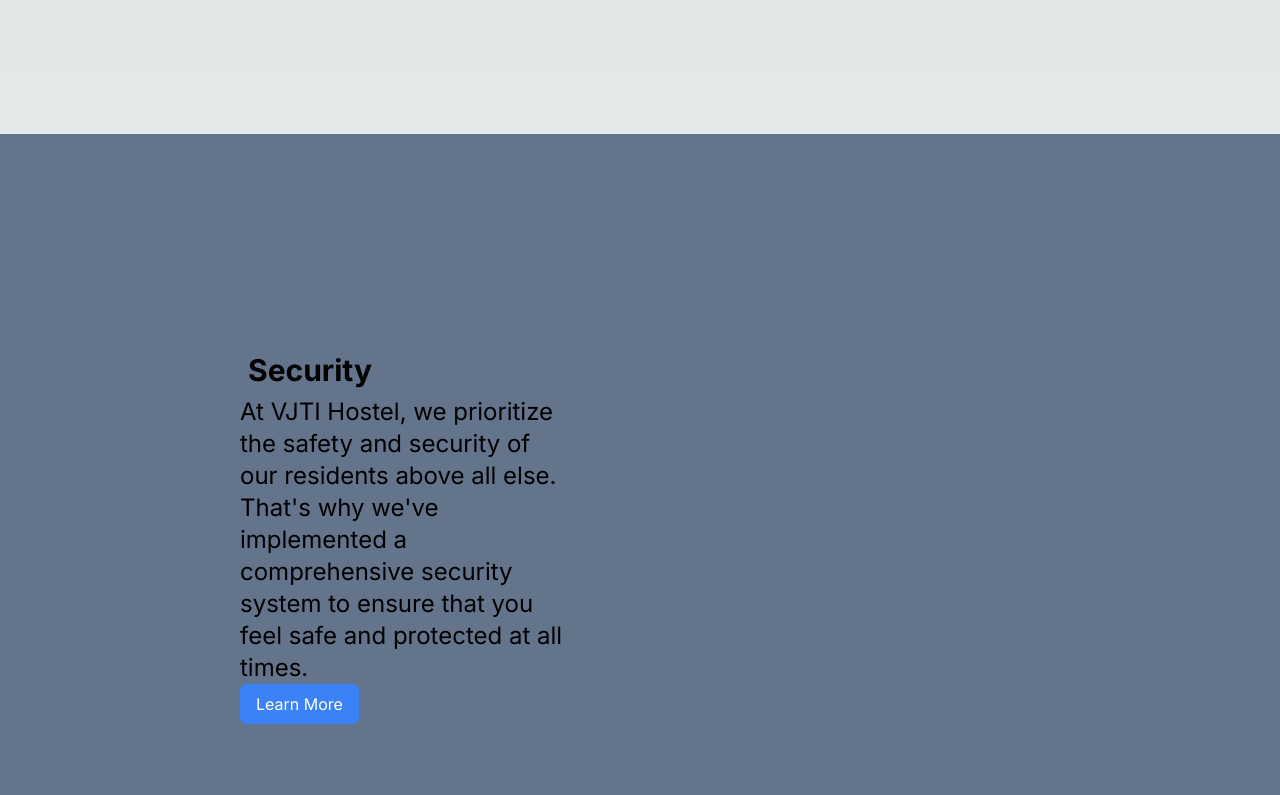
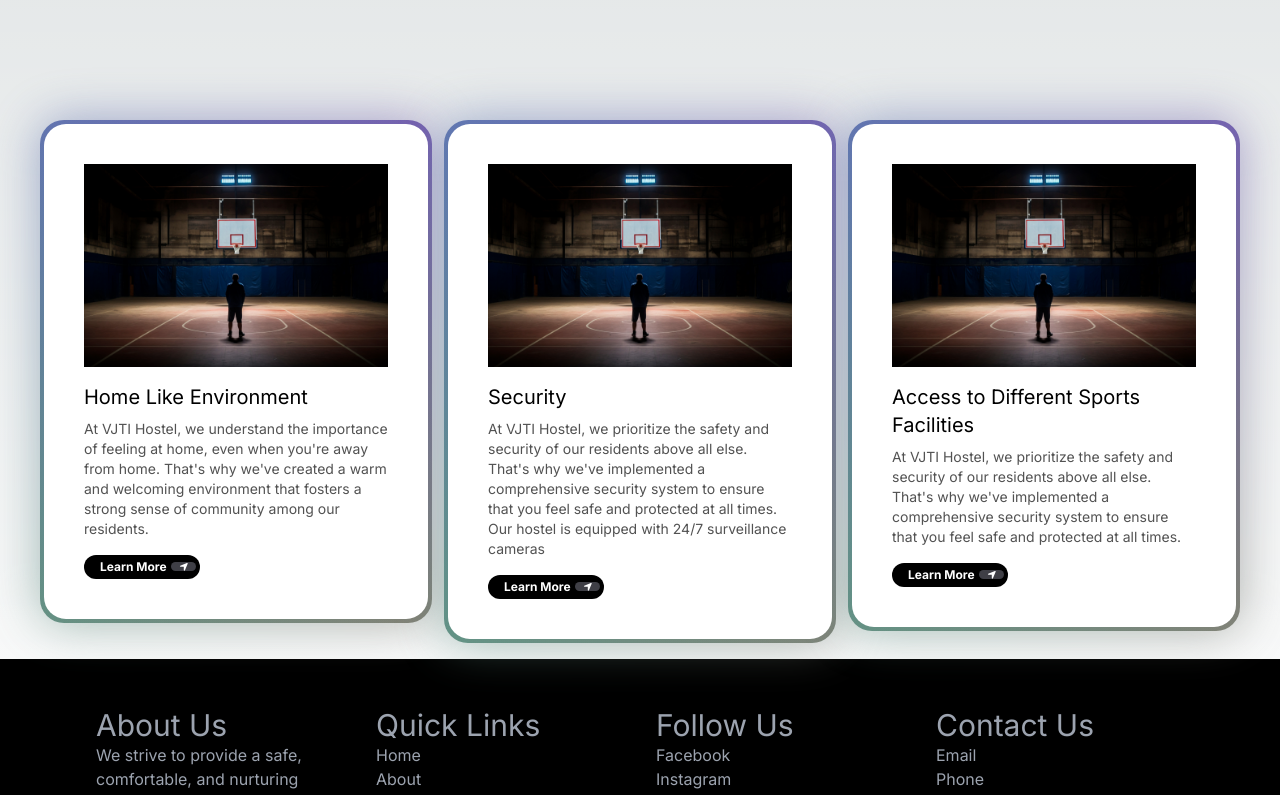
Before and after one commit to yadnyeshdande/fyp-scratch, a Next.js app: page /Facilities in a window 1280 px wide. Shown: the part 560-1355 px from the top of the page. Built offline with nearby package versions, Linux system fonts and the light colour scheme; what @designbycode/tailwindcss-text-stroke would draw is missing.

Commit message:
Facility page grow box

```diff
--- a/package.json
+++ b/package.json
@@ -15,6 +15,7 @@
     "next": "14.2.2",
     "react": "^18",
     "react-dom": "^18",
+    "react-icons": "^5.1.0",
     "sheryjs": "^1.0.0-beta.0.1.7",
     "tailwind-merge": "^2.3.0"
   },
--- a/src/app/Facilities/page.tsx
+++ b/src/app/Facilities/page.tsx
@@ -1,3 +1,4 @@
+import FacilityBox from '@/components/FacilityBox'
 import Link from 'next/link'
 import React from 'react'
 
@@ -16,7 +17,8 @@
               At VJTI Hostel, we believe in promoting a healthy and active lifestyle for our residents. That's why we offer access to a wide range of sports facilities, gyms, and grounds/courts, ensuring that you have ample opportunities to engage in physical activities and stay fit.
             </p>
         </div>
-        <div className='fimages width-full px-60 py-10 border-spacing-2 border-red-300 bg-slate-500 h-screen mt-3.5 flex justify-between '>
+        <FacilityBox />
+        {/* <div className='fimages width-full px-60 py-10 border-spacing-2 border-red-300 bg-slate-500 h-screen mt-3.5 flex justify-between '>
 
             <div className='fleft w-5/12 h-full border-1px-solid-blue overflow-auto'>
               <div className="fleftelm w-full h-full flex flex-col justify-center">
@@ -39,10 +41,10 @@
             <div className='fright  h-full flex items-center justify-end'>
               <div className='images w-11/12 h-full flex bg-zinc-950 items-start'></div>
             </div>
-            {/* <div className='fright  h-full flex items-center justify-end'>
+            <div className='fright  h-full flex items-center justify-end'>
               <div className='images w-11/12 h-full flex bg-white items-start'></div>
-            </div> */}
-        </div>
+            </div>
+        </div> */}
     </div>
   )
 }
--- a/src/app/layout.tsx
+++ b/src/app/layout.tsx
@@ -3,6 +3,7 @@
 import "./globals.css";
 import Navbar from "@/components/Navbar";
 import Footer from "@/components/Footer";
+import Script from "next/script";
 
 const inter = Inter({ subsets: ["latin"] });
 
--- /dev/null
+++ b/src/app/script.js
@@ -0,0 +1,9 @@
+const Shery  = require("sheryjs");
+
+
+Shery.mouseFollower({
+    //Parameters are optional.
+    skew: true,
+    ease: "cubic-bezier(0.23, 1, 0.320, 1)",
+    duration: 1,
+  });
--- /dev/null
+++ b/src/components/FacilityBox.tsx
@@ -0,0 +1,104 @@
+'use client';
+import Link from 'next/link'
+import React from 'react'
+import { BackgroundGradient } from './ui/background-gradient'
+import Image from 'next/image';
+import { FaLocationArrow } from "react-icons/fa6";
+
+
+function FacilityBox() {
+  return (
+    <div className=' flex grid-flow-row sm: grid-cols-1 md:grid-cols-2 justify-center gap-3 mb-4'>
+
+        <div>
+            <BackgroundGradient className="rounded-[22px] max-w-sm p-4 sm:p-10 bg-white dark:bg-zinc-900">
+                <Image
+                src={'/basketball.jpg'}
+                alt="jordans"
+                height="400"
+                width="400"
+                className="object-contain"
+                />
+                <p className="text-base sm:text-xl text-black mt-4 mb-2 dark:text-neutral-200">
+                Home Like Environment
+                </p>
+
+                <p className="text-sm text-neutral-600 dark:text-neutral-400">
+                At VJTI Hostel, we understand the importance of feeling at home,
+                even when you're away from home. That's why we've created a warm and
+                welcoming environment that fosters a strong sense of community among our residents.
+                </p>
+                <Link href={'/Facilities/HomeLikeEnv'}>
+                    <button className="rounded-full pl-4 pr-1 py-1 text-white flex items-center space-x-1 bg-black mt-4 text-xs font-bold dark:bg-zinc-800">
+                    <span>Learn More </span>
+                    <span className="bg-zinc-700 rounded-full text-[0.6rem] px-2 py-0 text-white">
+                        <FaLocationArrow />
+                    </span>
+                    </button>
+                </Link>
+            </BackgroundGradient>
+        </div>
+
+        <div>
+            <BackgroundGradient className="rounded-[22px] max-w-sm p-4 sm:p-10 bg-white dark:bg-zinc-900">
+                <Image
+                src={'/basketball.jpg'}
+                alt="jordans"
+                height="400"
+                width="400"
+                className="object-contain"
+                />
+                <p className="text-base sm:text-xl text-black mt-4 mb-2 dark:text-neutral-200">
+                Security
+                </p>
+
+                <p className="text-sm text-neutral-600 dark:text-neutral-400">
+                At VJTI Hostel, we prioritize the safety and security of our residents
+                above all else. That's why we've implemented a comprehensive
+                security system to ensure that you feel safe and protected at all times.
+                Our hostel is equipped with 24/7 surveillance cameras
+                </p>
+                 <Link href={'/Facilities/Security'}>
+                    <button className="rounded-full pl-4 pr-1 py-1 text-white flex items-center space-x-1 bg-black mt-4 text-xs font-bold dark:bg-zinc-800">
+                    <span>Learn More</span>
+                    <span className="bg-zinc-700 rounded-full text-[0.6rem] px-2 py-0 text-white">
+                        <FaLocationArrow />
+                    </span>
+                    </button>
+                </Link>
+            </BackgroundGradient>
+        </div>
+
+        <div>
+            <BackgroundGradient className="rounded-[22px] max-w-sm p-4 sm:p-10 bg-white dark:bg-zinc-900">
+                <Image
+                src={'/basketball.jpg'}
+                alt="jordans"
+                height="400"
+                width="400"
+                className="object-contain"
+                />
+                <p className="text-base sm:text-xl text-black mt-4 mb-2 dark:text-neutral-200">
+                Access to Different Sports Facilities
+                </p>
+
+                <p className="text-sm text-neutral-600 dark:text-neutral-400">
+                At VJTI Hostel, we prioritize the safety and security of our residents
+                above all else. That's why we've implemented a comprehensive
+                security system to ensure that you feel safe and protected at all times.
+                </p>
+                 <Link href={'/Facilities/Sports'}>
+                    <button className="rounded-full pl-4 pr-1 py-1 text-white flex items-center space-x-1 bg-black mt-4 text-xs font-bold dark:bg-zinc-800">
+                    <span>Learn More</span>
+                    <span className="bg-zinc-700 rounded-full text-[0.6rem] px-2 py-0 text-white">
+                        <FaLocationArrow />
+                    </span>
+                    </button>
+                </Link>
+            </BackgroundGradient>
+        </div>
+    </div>
+  )
+}
+
+export default FacilityBox
--- a/src/components/HeroSection.tsx
+++ b/src/components/HeroSection.tsx
@@ -1,6 +1,5 @@
 import React from 'react'
 import Image from 'next/image'
-import Shery from "sheryjs";
 
 const HeroSection = () => {
   return (
--- /dev/null
+++ b/src/components/ui/background-gradient.tsx
@@ -0,0 +1,72 @@
+import { cn } from "@/utils/cn";
+import React from "react";
+import { motion } from "framer-motion";
+
+export const BackgroundGradient = ({
+  children,
+  className,
+  containerClassName,
+  animate = true,
+}: {
+  children?: React.ReactNode;
+  className?: string;
+  containerClassName?: string;
+  animate?: boolean;
+}) => {
+  const variants = {
+    initial: {
+      backgroundPosition: "0 50%",
+    },
+    animate: {
+      backgroundPosition: ["0, 50%", "100% 50%", "0 50%"],
+    },
+  };
+  return (
+    <div className={cn("relative p-[4px] group", containerClassName)}>
+      <motion.div
+        variants={animate ? variants : undefined}
+        initial={animate ? "initial" : undefined}
+        animate={animate ? "animate" : undefined}
+        transition={
+          animate
+            ? {
+                duration: 5,
+                repeat: Infinity,
+                repeatType: "reverse",
+              }
+            : undefined
+        }
+        style={{
+          backgroundSize: animate ? "400% 400%" : undefined,
+        }}
+        className={cn(
+          "absolute inset-0 rounded-3xl z-[1] opacity-60 group-hover:opacity-100 blur-xl  transition duration-500 will-change-transform",
+          " bg-[radial-gradient(circle_farthest-side_at_0_100%,#00ccb1,transparent),radial-gradient(circle_farthest-side_at_100%_0,#7b61ff,transparent),radial-gradient(circle_farthest-side_at_100%_100%,#ffc414,transparent),radial-gradient(circle_farthest-side_at_0_0,#1ca0fb,#141316)]"
+        )}
+      />
+      <motion.div
+        variants={animate ? variants : undefined}
+        initial={animate ? "initial" : undefined}
+        animate={animate ? "animate" : undefined}
+        transition={
+          animate
+            ? {
+                duration: 5,
+                repeat: Infinity,
+                repeatType: "reverse",
+              }
+            : undefined
+        }
+        style={{
+          backgroundSize: animate ? "400% 400%" : undefined,
+        }}
+        className={cn(
+          "absolute inset-0 rounded-3xl z-[1] will-change-transform",
+          "bg-[radial-gradient(circle_farthest-side_at_0_100%,#00ccb1,transparent),radial-gradient(circle_farthest-side_at_100%_0,#7b61ff,transparent),radial-gradient(circle_farthest-side_at_100%_100%,#ffc414,transparent),radial-gradient(circle_farthest-side_at_0_0,#1ca0fb,#141316)]"
+        )}
+      />
+
+      <div className={cn("relative z-10", className)}>{children}</div>
+    </div>
+  );
+};
```
Also changed, not shown: 1 other file (tests, documents, lock files or other folders).
